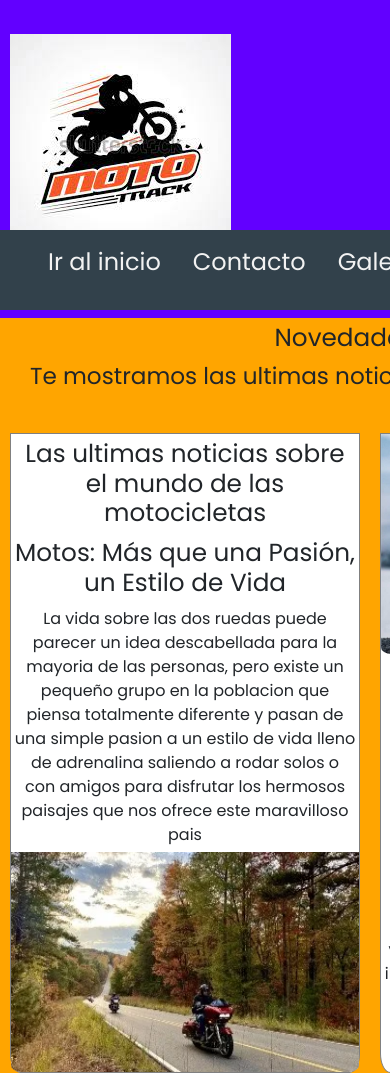
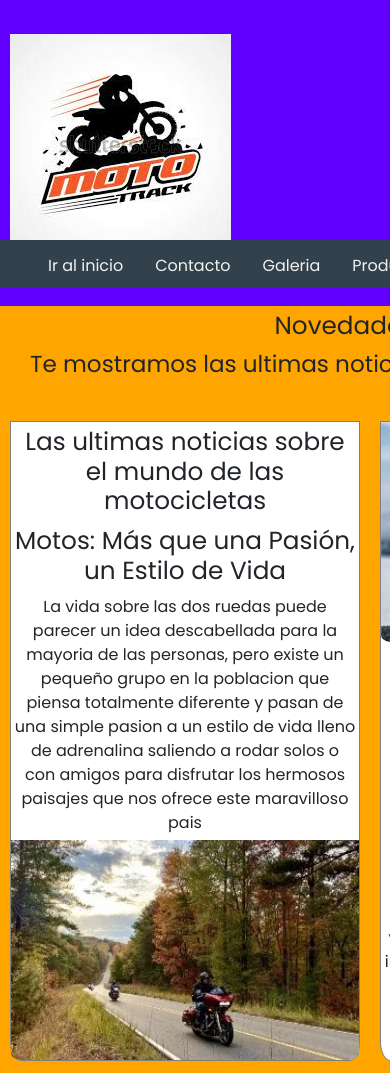
Before and after one commit to Leonardo-Cabrera-Zap/preentrega-proyeto-coder, a plain HTML site: page index.html in a window 390 px wide. Shown: the top 1073 px of the page. Drawn offline with nearby package versions, Linux system fonts and the light colour scheme; grey boxes are pictures that could not be loaded.

Commit message:
version 1.7 de mi proyecyo

```diff
--- a/index.html
+++ b/index.html
@@ -11,12 +11,11 @@
     <link href="https://fonts.googleapis.com/css2?family=Lato:ital,wght@1,400;1,700&family=Poppins:ital,wght@0,400;1,300;1,500&display=swap" rel="stylesheet">
     <title>Mt Motors</title>
 </head>
-<body>
-<div class="grid-container">
+<body  class="grid-container">
     <header class="media">
             <a href="./index.html"  class="logo">
                 <img src="./assets/logo-pagina.png" alt="logo de pagina"></a>
-            <ul class="menu">
+            <ul class="menu media-menu">
                 <a href="./index.html">Ir al inicio</a>
                 <a href="./pages/contacto.html">Contacto</a>
                 <a href="./pages/galeria.html">Galeria</a>
@@ -47,7 +46,7 @@
                     <img class="img" src="./assets/ruta-1.png" alt="ruta epica">
                 </div>
             </article>
-         </section>
+        </section>
          <section class="iframe-video">
             <iframe width="560" height="315" src="https://www.youtube.com/embed/PfH8u-d3bMM?si=zq0Za0VW40f3HsoT" title="YouTube video player" frameborder="0" allow="accelerometer; autoplay; clipboard-write; encrypted-media; gyroscope; picture-in-picture; web-share" allowfullscreen></iframe>
          </section>
@@ -62,7 +61,6 @@
             <a href="./index.html" class="footi"><img src="./assets/x-logo.png" alt="logo-x" class="logos"></a>
         </article> -->
     </footer>
-</div>
 <script src="https://cdn.jsdelivr.net/npm/bootstrap@5.3.2/dist/js/bootstrap.bundle.min.js" integrity="sha384-C6RzsynM9kWDrMNeT87bh95OGNyZPhcTNXj1NW7RuBCsyN/o0jlpcV8Qyq46cDfL" crossorigin="anonymous"></script>
 </body>
 </html>
--- a/styles/styles.css
+++ b/styles/styles.css
@@ -14,9 +14,9 @@ body {
 }
 .grid-container {
     display: grid;
-   /*  height: 100vh;
-    width: 100% ; */
-    grid-template-rows: 1/3fr auto 1/3 fr;
+    height: 50vh;
+    width: 100% ;
+    grid-template-rows: 0.3fr auto 1/3fr;
 
 }
 /* main {
@@ -31,18 +31,22 @@ header {
 
 }
 .menu {
-    display: flex;
-    justify-content: space-between;
-    font-family: 'Poppins', sans-serif;
-    font-size: 24px;
-    font-style: none;
-
+    overflow: hidden;
+    background-color: #32414b;
+}
+.menu a {
+    float: left;
+        display: block;
+        color: #f2f2f2;
+        text-align: center;
+        padding: 14px 16px;
+        text-decoration: none;
 }
 ul {
-    width: 100%;
-    height: 100%;
+    width: 50%;
+    height: 20%;
     text-decoration: none;
-    font-weight: 700px;
+    font-weight: 200px;
     color: #32414b;
 }
 /* li {
@@ -189,20 +193,27 @@ body {
         width: 100vh;
         height: 80%;
     }
+    ul {
+        width: 120%;
+        height: 70%;
+        text-decoration: none;
+        font-weight: 200px;
+        color: #32414b;
+
+    }
     .media {
-        display: grid  ;
+        display: grid;
        }
     .logo  {
         display: grid   ;
         height: 80%;
-
     }
-    .menu {
+    .media-menu {
         overflow: hidden;
         background-color: #32414b;
     }
-    .menu a {
-        float: left;
+    .media-menu a {
+        float: inline-start;
         display: block;
         color: #f2f2f2;
         text-align: center;
```
